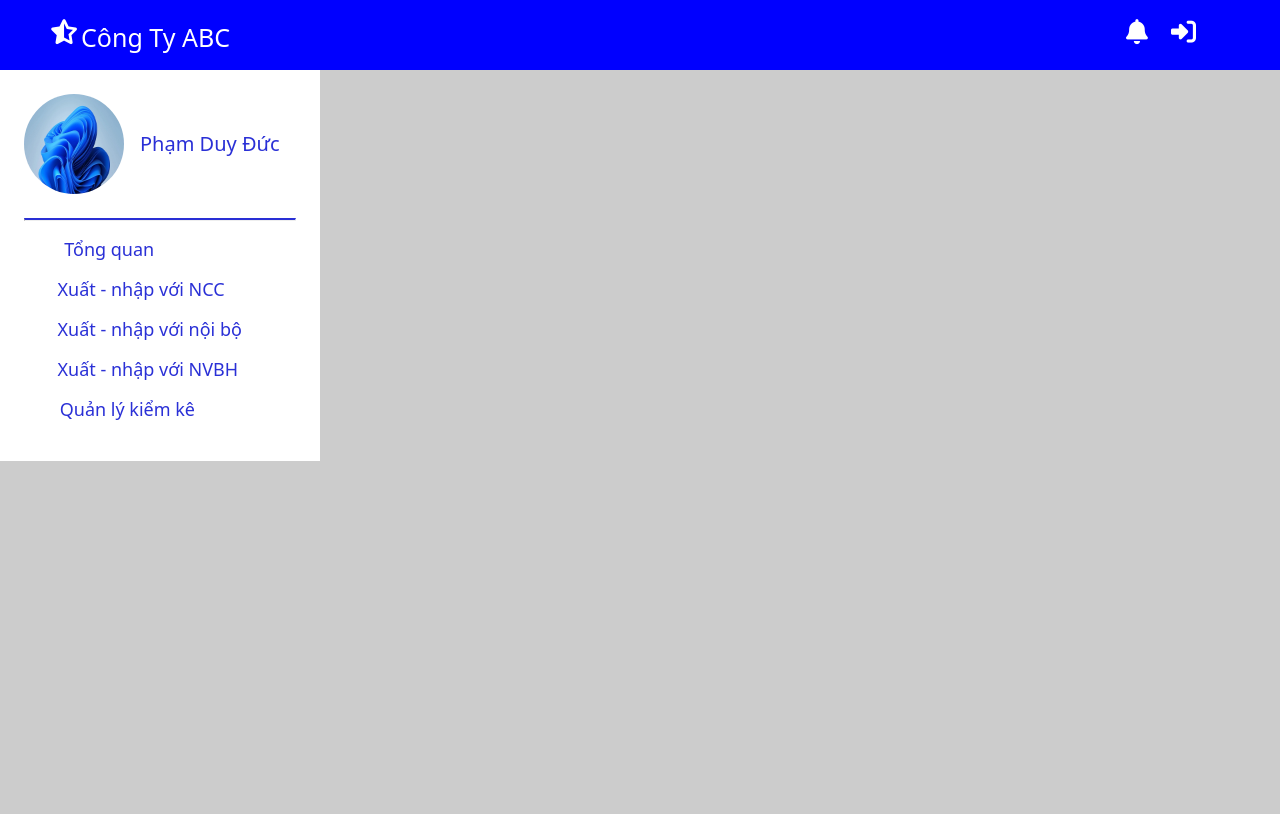
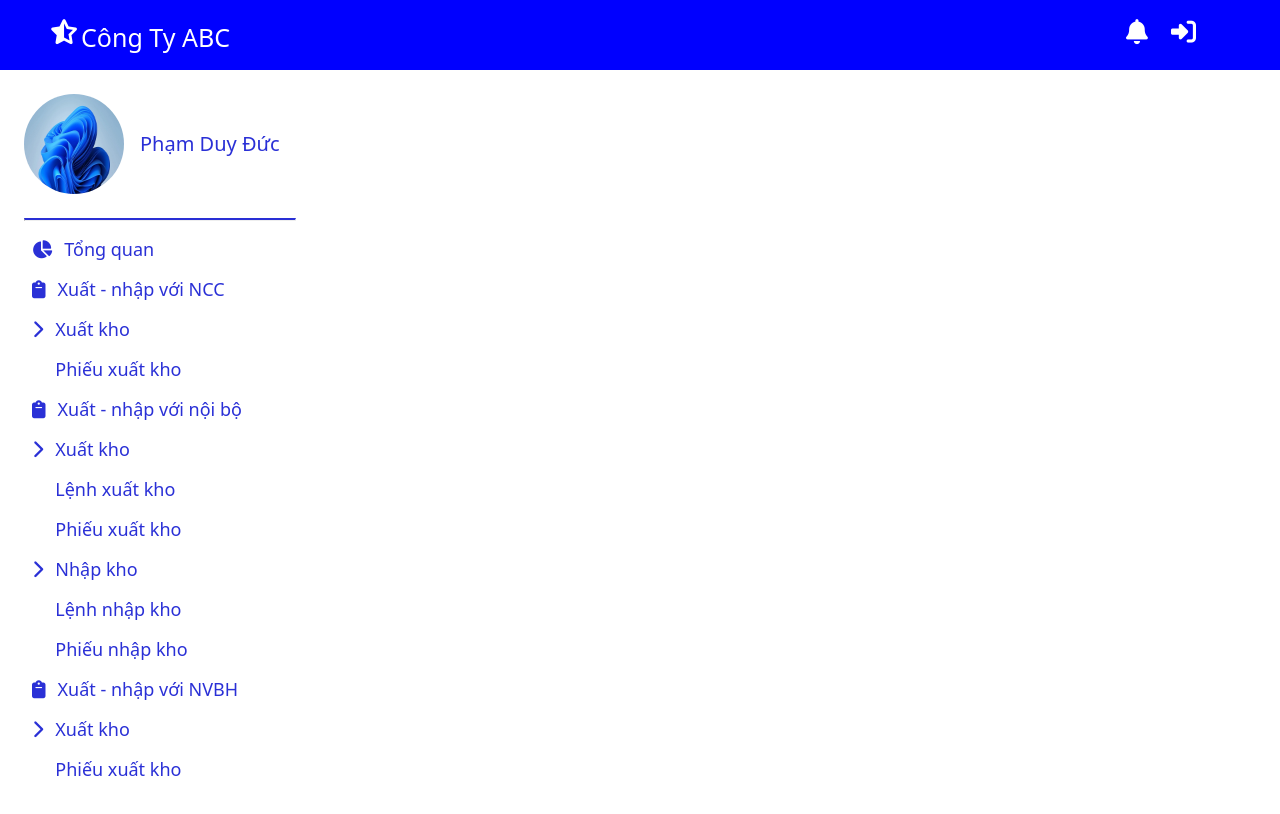
Before and after one commit to Nguyenthithuhang0406/QuanLyKhoHang_FE_TTCSN, a React (Vite) app: page / in a window 1280 px wide. Shown: the top 814 px of the page. Built offline with nearby package versions, Linux system fonts and the light colour scheme; a web font is replaced by a local one.

Commit message:
update css navbar

```diff
--- a/src/components/navBar/NavBar.css
+++ b/src/components/navBar/NavBar.css
@@ -1,6 +1,10 @@
 .main{
-    background-color: #ccc;
-    height: 900px;
+    width: 320px;
+    /* background-color: #ccc; */
+    /* height: 900px; */
+    max-height: 90vh;
+    overflow: auto;
+
 }
 .navBar hr{
     border-top: 2px solid rgba(2, 9, 206, 0.845);
@@ -8,7 +12,7 @@
 .navBar{
     padding: 24px;
     font-size: 18px;
-    width: 320px;
+    width: 100%;
     background-color: #fff;
     color: rgba(2, 9, 206, 0.845);
 }
@@ -53,10 +57,54 @@
 .navBar-menu-item p:hover{
     color: #fff;
     background-color: rgba(2, 9, 206, 0.845);
+    border-radius: 8px;
 }
-.sub-menu{
+
+.navBar-menu-item p:hover i{
+    color: #fff;
+}
+/* .sub-menu{
     display: none;
 }
 .menu-item-title:hover .sub-menu{
     display: block;
+} */
+
+.icon-navbar{
+    color: rgba(2, 9, 206, 0.845);
 }
+
+::-webkit-scrollbar {
+  width: 2px; /* Độ rộng thanh cuộn dọc */
+}
+
+::-webkit-scrollbar-thumb {
+  background-color: #c7c7c7; /* Màu của phần có thể kéo */
+  border-radius: 6px; /* Bo tròn góc */
+}
+
+::-webkit-scrollbar-thumb:hover {
+  background-color: #747373; /* Màu của phần có thể kéo khi hover */
+}
+
+/* Style cho phần track của thanh cuộn (nền) */
+::-webkit-scrollbar-track {
+  background: #f1f1f1; /* Màu nền của thanh cuộn */
+  border-radius: 6px; /* Bo tròn góc */
+}
+
+/* Style cho phần track khi thanh cuộn được kéo */
+::-webkit-scrollbar-track:hover {
+  background: #e0e0e0; /* Màu nền khi hover */
+}
+
+/* Dùng cho thanh cuộn ngang */
+::-webkit-scrollbar-horizontal {
+  height: 2px; /* Chiều cao của thanh cuộn ngang */
+}
+
+/* Dùng cho thanh cuộn ngang (thumb) */
+::-webkit-scrollbar-thumb:horizontal {
+  background-color: #888; /* Màu của thanh cuộn ngang */
+  border-radius: 6px; /* Bo tròn góc */
+}
--- a/src/components/navBar/NavBar.jsx
+++ b/src/components/navBar/NavBar.jsx
@@ -21,15 +21,15 @@ const NavBar = () => {
 
         <div className="navBar-menu">
           <div className="navBar-menu-item">
-            <p><i className="fa-solid fa-chart-pie"></i>Tổng quan</p>
+            <p><i className="fa-solid fa-chart-pie icon-navbar" ></i>Tổng quan</p>
           </div>
 
           <div className="navBar-menu-item">
             <div className="menu-item-title">
-              <p> <i class="fa-solid fa-clipboard"></i>Xuất - nhập với NCC</p>
+              <p> <i class="fa-solid fa-clipboard icon-navbar"></i>Xuất - nhập với NCC</p>
               <div className="sub-menu">
                 <div className="sub-menu-item">
-                  <p><i className="fa-solid fa-chevron-right"></i>Xuất kho</p>
+                  <p><i className="fa-solid fa-chevron-right icon-navbar"></i>Xuất kho</p>
                 </div>
                 <p className="sub-menu-item">Phiếu xuất kho</p>
               </div>
@@ -39,10 +39,10 @@ const NavBar = () => {
 
           <div className="navBar-menu-item">
             <div className="menu-item-title">
-              <p><i class="fa-solid fa-clipboard"></i>Xuất - nhập với nội bộ</p>
+              <p><i class="fa-solid fa-clipboard icon-navbar"></i>Xuất - nhập với nội bộ</p>
               <div className="sub-menu">
                 <div className="sub-menu-item">
-                  <p><i className="fa-solid fa-chevron-right"></i>Xuất kho</p>
+                  <p><i className="fa-solid fa-chevron-right icon-navbar"></i>Xuất kho</p>
                 </div>
                 <p className="sub-menu-item">Lệnh xuất kho</p>
                 <p className="sub-menu-item">Phiếu xuất kho</p>
@@ -50,7 +50,7 @@ const NavBar = () => {
 
               <div className="sub-menu">
                 <div className="sub-menu-item">
-                  <p><i className="fa-solid fa-chevron-right"></i>Nhập kho</p>
+                  <p><i className="fa-solid fa-chevron-right icon-navbar"></i>Nhập kho</p>
                 </div>
                 <p className="sub-menu-item">Lệnh nhập kho</p>
                 <p className="sub-menu-item">Phiếu nhập kho</p>
@@ -61,17 +61,17 @@ const NavBar = () => {
 
           <div className="navBar-menu-item">
             <div className="menu-item-title">
-              <p><i class="fa-solid fa-clipboard"></i>Xuất - nhập với NVBH</p>
+              <p><i class="fa-solid fa-clipboard icon-navbar"></i>Xuất - nhập với NVBH</p>
               <div className="sub-menu">
                 <div className="sub-menu-item">
-                  <p><i className="fa-solid fa-chevron-right"></i>Xuất kho</p>
+                  <p><i className="fa-solid fa-chevron-right icon-navbar"></i>Xuất kho</p>
                 </div>
                 <p className="sub-menu-item">Phiếu xuất kho</p>
               </div>
 
               <div className="sub-menu">
                 <div className="sub-menu-item">
-                  <p><i className="fa-solid fa-chevron-right"></i>Nhập kho</p>
+                  <p><i className="fa-solid fa-chevron-right icon-navbar"></i>Nhập kho</p>
                 </div>
                 <p className="sub-menu-item">Phiếu nhập kho</p>
               </div>
@@ -80,7 +80,7 @@ const NavBar = () => {
 
 
           <div className="navBar-menu-item">
-            <p><i className="fa-solid fa-chart-simple"></i>Quản lý kiểm kê</p>
+            <p><i className="fa-solid fa-chart-simple icon-navbar"></i>Quản lý kiểm kê</p>
           </div>
 
 
```
